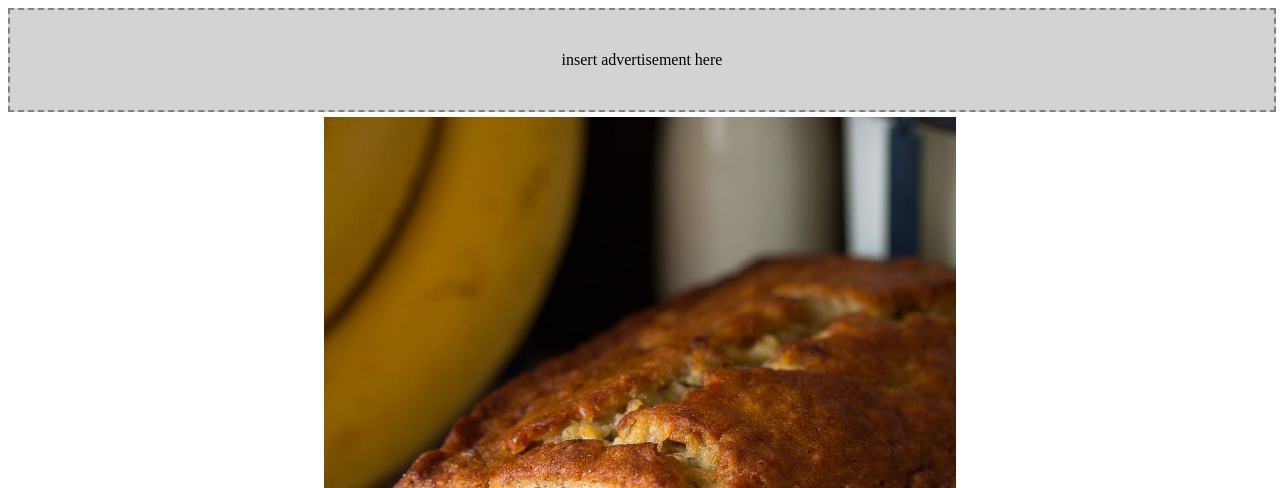
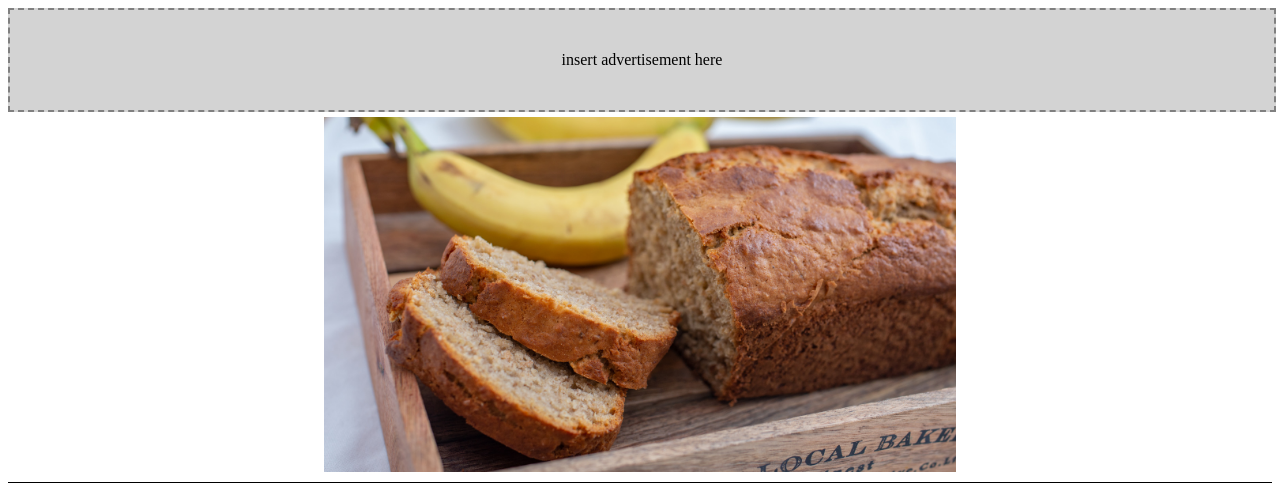
Before and after one commit to taran-carrillo/taran-carrillo.github.io, a plain HTML site: page responsive-recipe/index.html in a window 1280 px wide. Shown: the top 488 px of the page. Drawn offline with Linux system fonts and the light colour scheme; a script that the page names is missing.

Commit message:
new image

```diff
--- a/responsive-recipe/index.html
+++ b/responsive-recipe/index.html
@@ -26,7 +26,7 @@
 
     <section id="ad"> insert advertisement here</section>
     <header>
-        <img id="img1" src="/responsive-recipe/banana-bread-16.jpg" alt="A freshly baked loaf of banana bread, sliced and placed on a cooling rack">
+        <img id="img1" src="/responsive-recipe/new banana bread cover image.jpg" alt="A freshly baked loaf of banana bread, sliced and placed on a wooden cutting board with a ripe banana in the background.">
 
         <div class="header">
         <h1>Banana Bread</h1>
```
